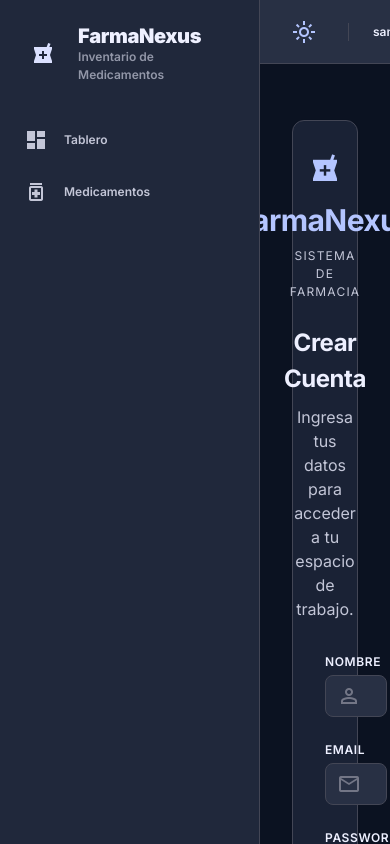
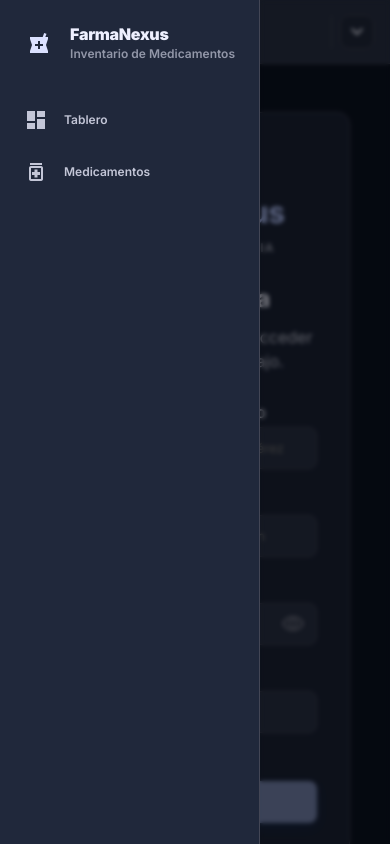
Before and after one commit to yahir140306/CRUD, an Angular app in the folder frontend/: page /register in a window 390 px wide. Built offline with nearby package versions, Linux system fonts and the light colour scheme; sample sign-in values are in the browser's storage.

Commit message:
style: enhance dashboard layout, fix responsive navigation, and adjust product table

```diff
--- a/frontend/src/app/app.component.css
+++ b/frontend/src/app/app.component.css
@@ -3,6 +3,7 @@
   height: 100vh;
   overflow: hidden;
   background-color: var(--background);
+  position: relative;
 }
 
 .sidebar {
@@ -14,6 +15,15 @@
   padding: 24px 0;
   z-index: 50;
   flex-shrink: 0;
+  transition: width 0.3s ease, padding 0.3s ease;
+  overflow: hidden;
+  white-space: nowrap;
+}
+
+.sidebar:not(.open) {
+  width: 0;
+  padding: 0;
+  border-right: none;
 }
 
 .sidebar-brand {
@@ -87,6 +97,8 @@
   display: flex;
   flex-direction: column;
   overflow: hidden;
+  height: 100vh;
+  width: 100%;
 }
 
 .top-header {
@@ -98,12 +110,33 @@
   justify-content: space-between;
   padding: 0 24px;
   z-index: 40;
+  flex-shrink: 0;
+  width: 100%;
 }
 
-.header-left, .header-right {
+.header-left {
   display: flex;
   align-items: center;
   gap: 16px;
+  flex: 1; /* Permite que el lado izquierdo ocupe el espacio sobrante */
+}
+
+.header-right {
+  display: flex;
+  align-items: center;
+  gap: 16px;
+  margin-left: auto; /* Empuja el menú de usuario lo más a la derecha posible */
+}
+
+.mobile-menu-btn {
+  display: block;
+  position: static; /* Vital para que no se comporte como el ícono de password */
+  padding: 8px;
+  margin-right: 12px;
+  color: var(--on-surface);
+  background: transparent;
+  border: none;
+  cursor: pointer;
 }
 
 .search-box {
@@ -130,7 +163,7 @@
 }
 
 .theme-btn {
-  position: static; /* Overrides absolute position from .icon-btn */
+  position: static;
   color: var(--primary);
   padding: 8px;
   border-radius: 50%;
@@ -140,12 +173,6 @@
   background-color: var(--surface-container-high);
 }
 
-.header-right {
-  display: flex;
-  align-items: center;
-  gap: 16px;
-}
-
 .user-menu-wrapper {
   position: relative;
   border-left: 1px solid var(--outline-variant);
@@ -153,18 +180,32 @@
   margin-left: 8px;
 }
 
-.user-menu-btn {
+.user-menu-container {
   display: flex;
   align-items: center;
-  gap: 4px;
-  font-size: 12px;
+  gap: 16px; /* Separación garantizada de 16px */
+}
+
+.user-name-text {
+  font-size: 14px;
   font-weight: 600;
   color: var(--on-surface);
 }
 
-.user-menu-btn:hover {
-  color: var(--primary);
+.profile-dropdown-btn {
+  position: static;
+  padding: 4px;
+  color: var(--on-surface);
+  background-color: var(--surface-container-low);
+  border: 1px solid var(--outline-variant);
+  border-radius: 8px;
+  cursor: pointer;
 }
+
+.profile-dropdown-btn:hover {
+  background-color: var(--surface-container-high);
+}
+
 
 .dropdown-menu {
   position: absolute;
@@ -188,6 +229,10 @@
   gap: 8px;
   font-size: 14px;
   font-weight: 500;
+  cursor: pointer;
+  background: none;
+  border: none;
+  color: var(--on-surface);
 }
 
 .dropdown-item:hover {
@@ -259,3 +304,79 @@
   background: var(--surface-container);
   border-radius: 50%;
 }
+
+.sidebar-overlay {
+  display: none;
+  position: absolute;
+  inset: 0;
+  background-color: rgba(0, 0, 0, 0.5);
+  z-index: 45;
+  backdrop-filter: blur(2px);
+}
+
+/* Media Queries para Mobile Responsivo */
+@media (max-width: 768px) {
+  .sidebar {
+    position: absolute;
+    top: 0;
+    left: 0;
+    height: 100%;
+    transform: translateX(-100%);
+    width: 260px;
+    padding: 24px 0;
+  }
+
+  .sidebar.open {
+    transform: translateX(0);
+  }
+
+  .sidebar:not(.open) {
+    width: 260px; /* En móvil mantenemos su ancho pero lo escondemos con transform */
+    border-right: 1px solid var(--outline-variant);
+  }
+
+  .sidebar-overlay {
+    display: block;
+  }
+
+  .top-header {
+    padding: 0 16px;
+  }
+
+  .top-header .theme-btn {
+    display: none; /* Ocultar el botón de tema en móvil para ahorrar espacio */
+  }
+
+  .search-box input {
+    width: 100px; /* Reducir barra de busqueda en movil */
+  }
+
+  .user-name-text {
+    display: none; /* Ocultar el nombre de usuario en móvil, solo dejar la foto */
+  }
+
+  .user-menu-wrapper {
+    padding-left: 8px;
+    margin-left: 4px;
+  }
+
+  .content-canvas {
+    padding: 16px; /* Menos padding lateral en móvil para ganar espacio */
+  }
+}
+
+@media (max-width: 480px) {
+  .search-box {
+    padding: 4px 10px;
+  }
+  .search-box input {
+    width: 80px;
+    font-size: 12px;
+  }
+  .brand-title {
+    font-size: 16px;
+  }
+  .user-menu-btn {
+    font-size: 11px; /* Para evitar sobreposición en pantallas muy chicas */
+  }
+}
--- a/frontend/src/app/app.component.html
+++ b/frontend/src/app/app.component.html
@@ -1,7 +1,12 @@
 @if (authService.isAuthenticated()) {
   <div class="dashboard-shell">
+    <!-- Fondo oscuro (overlay) para móvil cuando se abre el sidebar -->
+    @if (isSidebarOpen()) {
+      <div class="sidebar-overlay" (click)="closeSidebar()"></div>
+    }
+
     <!-- Barra Lateral (Sidebar) -->
-    <aside class="sidebar">
+    <aside class="sidebar" [class.open]="isSidebarOpen()">
       <!-- Marca / Logo -->
       <div class="sidebar-brand">
         <div class="brand-icon-box" style="background-color: var(--success); color: white;">
@@ -37,6 +42,11 @@
       <!-- Barra Superior -->
       <header class="top-header">
         <div class="header-left">
+          <!-- Botón menú hamburguesa (solo móvil) -->
+          <button class="icon-btn mobile-menu-btn" (click)="toggleSidebar()">
+            <span class="material-symbols-outlined">menu</span>
+          </button>
+
           @if (showSearch) {
             <div class="search-box">
               <span class="material-symbols-outlined search-icon">search</span>
@@ -55,10 +65,12 @@
 
           <!-- Menú de Usuario -->
           <div class="user-menu-wrapper">
-            <button class="user-menu-btn" (click)="toggleProfileMenu()">
-              {{ authService.getUsername() }}
-              <span class="material-symbols-outlined expand-icon">expand_more</span>
-            </button>
+            <div class="user-menu-container">
+              <span class="user-name-text">{{ authService.getUsername() }}</span>
+              <button class="icon-btn profile-dropdown-btn" (click)="toggleProfileMenu()">
+                <span class="material-symbols-outlined">expand_more</span>
+              </button>
+            </div>
 
             @if (showProfileMenu()) {
               <div class="dropdown-menu fade-in">
--- a/frontend/src/app/app.component.ts
+++ b/frontend/src/app/app.component.ts
@@ -14,6 +14,7 @@ import { ToastService } from './core/services/toast.service';
 export class AppComponent implements OnInit {
   isDark = signal(true);
   showProfileMenu = signal(false);
+  isSidebarOpen = signal(true);
   authService = inject(AuthService);
   private router = inject(Router);
   private productService = inject(ProductService);
@@ -49,6 +50,16 @@ export class AppComponent implements OnInit {
     this.showProfileMenu.update(v => !v);
   }
 
+  // Muestra u oculta la barra lateral en móviles
+  toggleSidebar() {
+    this.isSidebarOpen.update(v => !v);
+  }
+
+  // Cierra la barra lateral (útil al hacer clic en un enlace)
+  closeSidebar() {
+    this.isSidebarOpen.set(false);
+  }
+
   // Verifica si debe mostrar la barra de búsqueda (solo en artículos)
   get showSearch(): boolean {
     return this.router.url === '/' || this.router.url.startsWith('/products');
--- a/frontend/src/app/products/components/product/product.component.css
+++ b/frontend/src/app/products/components/product/product.component.css
@@ -274,7 +274,7 @@
     align-items: flex-start;
   }
   .form-card {
-    flex: 0 0 350px;
+    flex: 0 0 280px; /* Formulario mucho más pequeño */
   }
   .table-card-wrapper {
     flex: 1;
```
